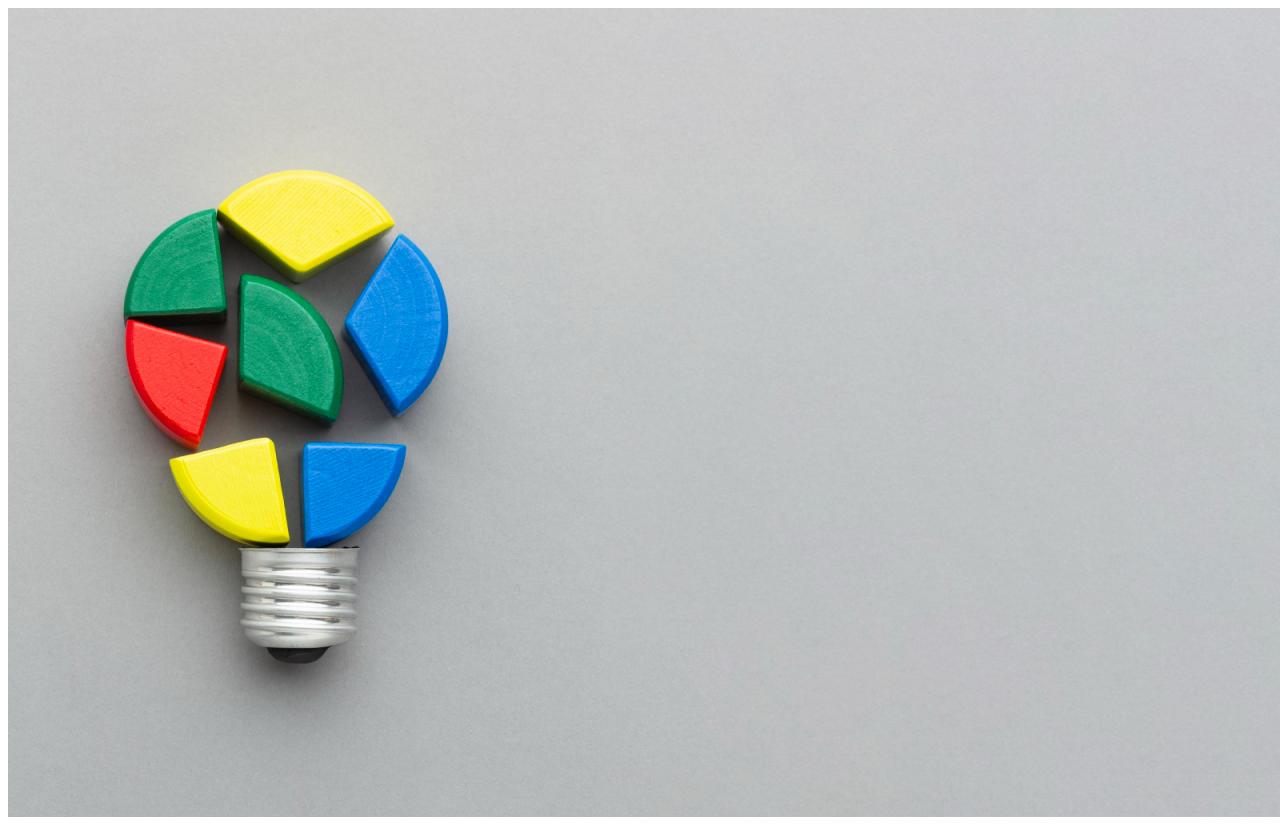
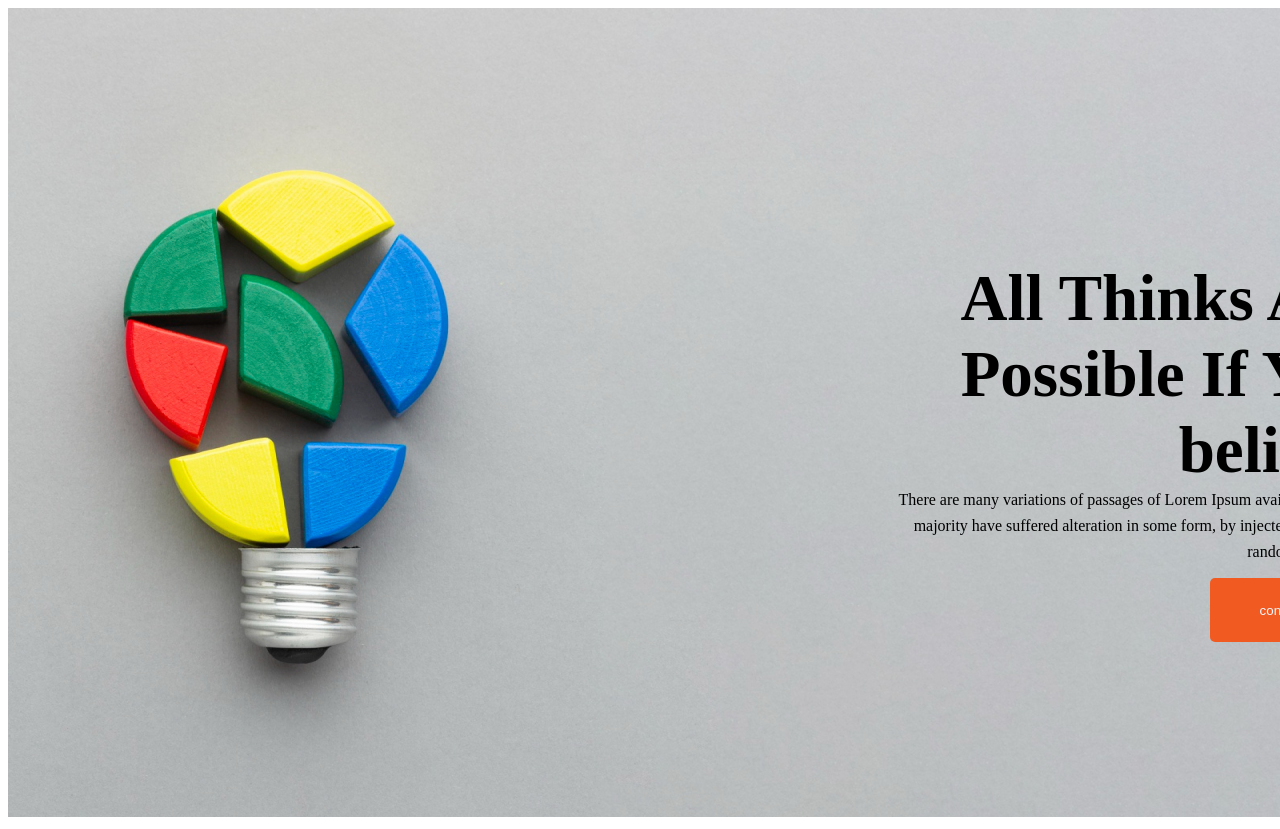
Before and after one commit to mehadisamin/new-year-new-me, a plain HTML site: page index.html in a window 1280 px wide. Shown: the top 829 px of the page. Drawn offline with Linux system fonts and the light colour scheme.

Commit message:
second commit

```diff
--- a/index.html
+++ b/index.html
@@ -8,9 +8,19 @@
     <link rel="stylesheet" href="styles/newyear.css">
 </head>
 <body>
-    <header>
-        <img class="banner" src="images/banner/banner2.png" alt="">
-    </header>
+
+
+        <header><div class="title">
+            <div><h1 class="a">All Thinks Are Possible If You believe</h1>
+                <h3 class="b">There are many variations of passages of Lorem Ipsum available, but the majority have suffered alteration in some form, by injected humour, or randomised words</h3></div>
+            </div>
+            <div><button class="btn">contact us</button></div>
+</header>
+<main>
+
+</main>
+
+
 
 </body>
 </html>
--- a/styles/newyear.css
+++ b/styles/newyear.css
@@ -1,4 +1,26 @@
-.banner{width: 1600px;
-    height: 809px;
-    left: 1601px;
-    top: 0px;}
+.title{background-image:url(../images/banner/banner2.png);
+    width: 1600px;
+height: 809px;
+left: 1600px;
+top: 0px;}
+        .a{ position: absolute;
+            text-align: right;font-weight: 700;
+            font-size: 65px;
+            line-height: 76px;
+            width: 525px;
+        height: 212px;
+        left: 845px;
+        top: 216px;}
+    .b{ position: absolute; text-align:right;font-weight: 400;
+        font-size: 16px;
+        line-height: 26px;width: 494px;
+        height: 61px;
+        left: 871px;
+        top: 471px;}
+        .btn{position: absolute;
+            width: 160px;
+            height: 64px;
+            left: 1210px;
+            top: 578px;
+            text-align:center; color: aliceblue; background: #F15B22;
+            border-radius: 5px;border: 0; }
```
